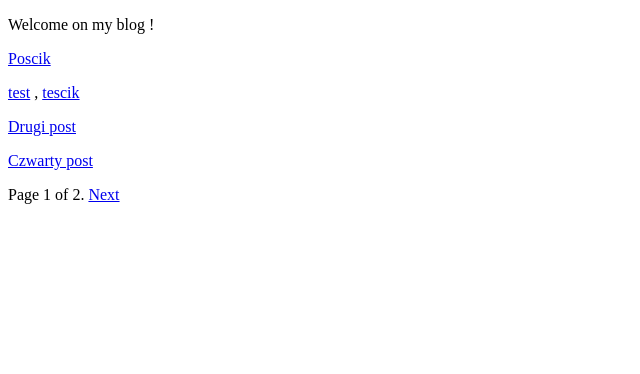
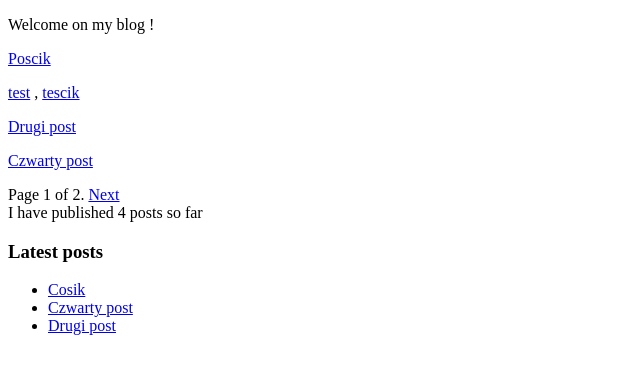
Before and after one commit to JaroDomcio/django-blog, a Django app: page / in a window 1280 px wide. Shown: the top 374 px of the page, without its empty margins (0-640 px from the left). Run offline with Django 5.2, Linux system fonts and the light colour scheme; data comes from the database, SQL or seed files in the repository; parts of the project's set-up code (start-up, migrations or seed data) failed here and were passed over.

Commit message:
Add tags (Total posts and latest posts)

```diff
--- /dev/null
+++ b/djangoblog/templatetags/blog_tags.py
@@ -0,0 +1,19 @@
+from django import template
+from ..models import Post
+from django.db.models import Count
+
+register = template.Library()
+
+@register.simple_tag
+def total_posts():
+    return Post.objects.filter(status = Post.Status.PUBLISHED).count()
+
+@register.inclusion_tag('latest_posts.html')
+def show_latest_posts(count=5):
+    latest_posts = Post.objects.filter(status = Post.Status.PUBLISHED).order_by('-created_date')[:count]
+    return {'latest_posts':latest_posts}
+
+
+# @register.simple_tag
+# def get_most_commented_posts(count=5):
+#     return Post.objects.filter(status = Post.Status.PUBLISHED).order_by('-created_date')[:count]
--- /dev/null
+++ b/templates/latest_posts.html
@@ -0,0 +1,7 @@
+<ul>
+    {% for post in latest_posts %}
+        <li>
+            <a href="{{ post.get_absolute_url }}">{{ post.title }}</a>
+        </li>
+    {% endfor %}
+</ul>
--- a/templates/navbar.html
+++ b/templates/navbar.html
@@ -1,4 +1,5 @@
 
+{% load blog_tags %}
 <!DOCTYPE html>
 <html lang="en">
 
@@ -9,5 +10,10 @@
 <div>
     {% block content %} {% endblock %}
 </div>
+<div>
+    I have published {% total_posts %} posts so far
+    <h3>Latest posts</h3>
+    {% show_latest_posts 3 %}
+</div>
 </body>
 </html>
```
Also changed, not shown: djangoblog/templatetags/__init__.py (added).
